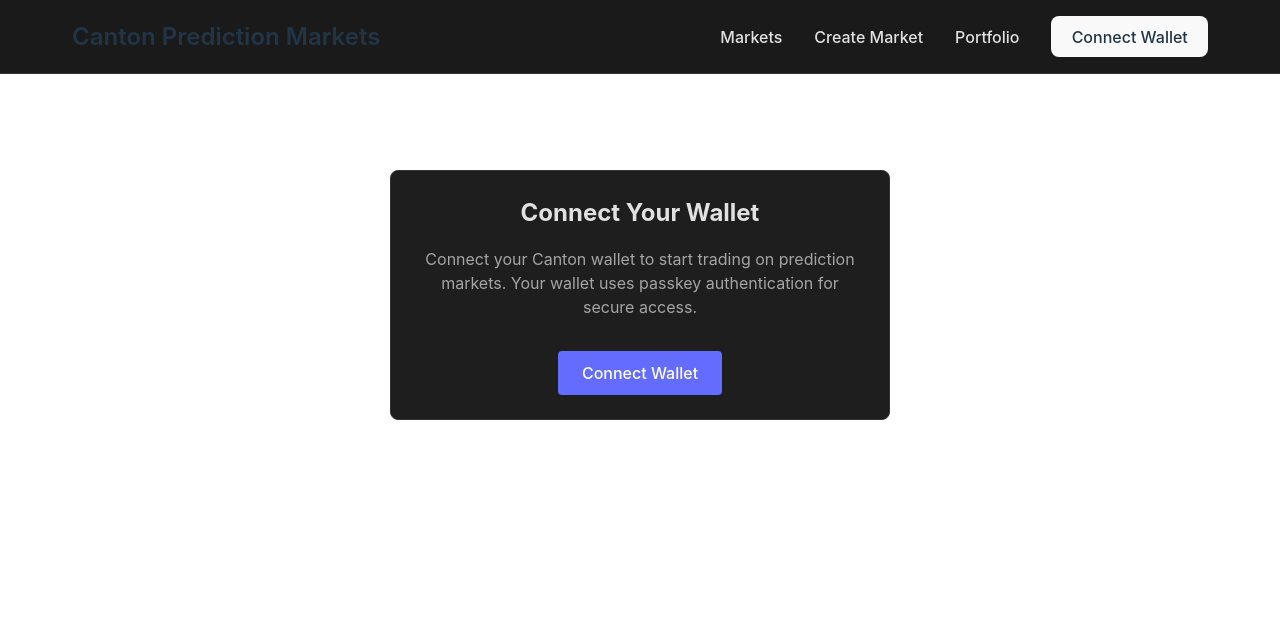
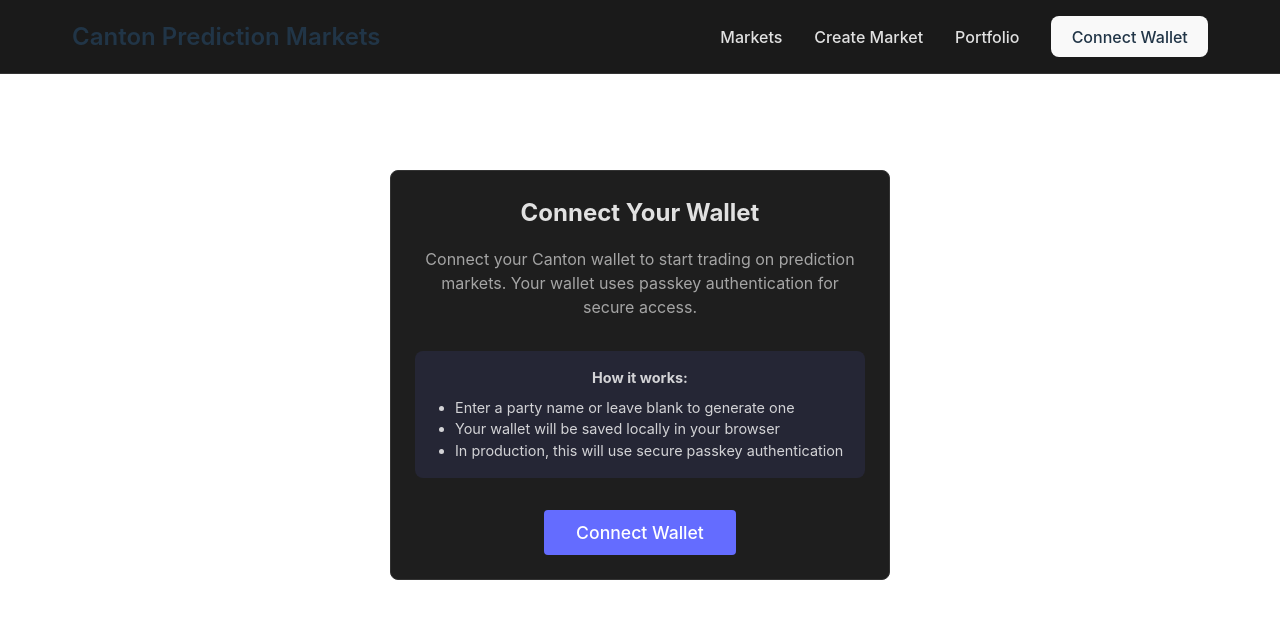
Before and after one commit to chiku524/upwork-canton-daml-project, a React (Vite) app in the folder frontend/: page / in a window 1280 px wide. Shown: the top 618 px of the page. Built offline with nearby package versions, Linux system fonts and the light colour scheme; no server answers.

Commit message:
Add UX improvements and loading spinner
- Add loading spinner component
- Improve wallet connection UX with instructions
- Enhance loading states and visual feedback
- Better styling for loading and error states

```diff
--- a/frontend/src/App.css
+++ b/frontend/src/App.css
@@ -194,6 +194,11 @@
   text-align: center;
   padding: 2rem;
   color: rgba(255, 255, 255, 0.6);
+  min-height: 200px;
+  display: flex;
+  flex-direction: column;
+  align-items: center;
+  justify-content: center;
 }
 
 .error {
--- a/frontend/src/components/WalletConnect.jsx
+++ b/frontend/src/components/WalletConnect.jsx
@@ -10,7 +10,22 @@ export default function WalletConnect({ onConnect }) {
         Connect your Canton wallet to start trading on prediction markets.
         Your wallet uses passkey authentication for secure access.
       </p>
-      <button className="btn-primary" onClick={connectWallet}>
+      <div style={{
+        background: 'rgba(100, 108, 255, 0.1)',
+        padding: '1rem',
+        borderRadius: '8px',
+        marginBottom: '2rem',
+        fontSize: '0.9rem',
+        color: 'rgba(255, 255, 255, 0.8)'
+      }}>
+        <strong>How it works:</strong>
+        <ul style={{ textAlign: 'left', marginTop: '0.5rem', paddingLeft: '1.5rem' }}>
+          <li>Enter a party name or leave blank to generate one</li>
+          <li>Your wallet will be saved locally in your browser</li>
+          <li>In production, this will use secure passkey authentication</li>
+        </ul>
+      </div>
+      <button className="btn-primary" onClick={connectWallet} style={{ fontSize: '1.1rem', padding: '0.75rem 2rem' }}>
         Connect Wallet
       </button>
     </div>
--- a/frontend/src/hooks/useWallet.js
+++ b/frontend/src/hooks/useWallet.js
@@ -20,12 +20,22 @@ export function useWallet() {
   const connectWallet = async () => {
     try {
       // In production, this would use WebAuthn/passkey for authentication
-      // For now, we'll use a simple prompt
-      const partyName = prompt('Enter your party name (or leave empty to generate):')
+      // For now, we'll use a simple prompt with better UX
+      const partyName = prompt(
+        'Enter your party name:\n\n' +
+        '• Leave empty to generate a new party\n' +
+        '• Enter an existing party name to connect\n\n' +
+        'Note: In production, this will use secure passkey authentication.'
+      )
+
+      if (partyName === null) {
+        // User cancelled
+        return
+      }
 
       // In production, this would call the Canton party management API
       // to create or retrieve a party
-      const party = partyName || `User_${Date.now()}`
+      const party = partyName.trim() || `User_${Date.now()}`
 
       const newWallet = {
         party: party,
@@ -34,6 +44,9 @@ export function useWallet() {
 
       setWallet(newWallet)
       localStorage.setItem(WALLET_STORAGE_KEY, JSON.stringify(newWallet))
+
+      // Show success message
+      console.log('Wallet connected:', party)
     } catch (error) {
       console.error('Failed to connect wallet', error)
       alert('Failed to connect wallet: ' + error.message)
```
Also changed, not shown: frontend/src/components/LoadingSpinner.jsx (added, +25 -0 lines).
